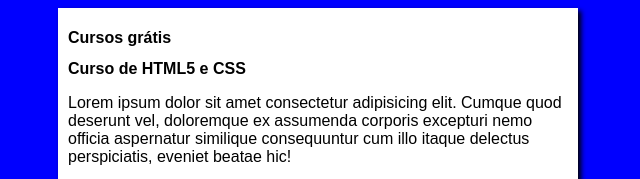
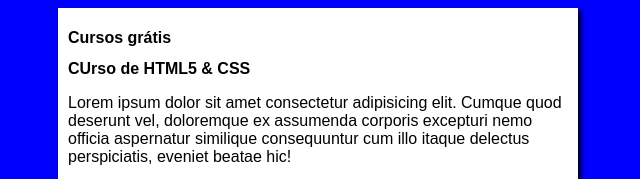
Before and after one commit to XxLSFxX/projeto-site, a plain HTML site: page index.html in a window 1280 px wide. Shown: the top 179 px of the page, 322-962 px from the left. Drawn offline with Linux system fonts and the light colour scheme.

Commit message:
Troca no h2

```diff
--- a/index.html
+++ b/index.html
@@ -12,7 +12,7 @@
             <h1>Cursos grátis</h1>
         </header>
         <article>
-            <h2>Curso de HTML5 e CSS</h2>
+            <h2>CUrso de HTML5 & CSS</h2>
             <p>Lorem ipsum dolor sit amet consectetur adipisicing elit. Cumque quod deserunt vel, doloremque ex assumenda corporis excepturi nemo officia aspernatur similique consequuntur cum illo itaque delectus perspiciatis, eveniet beatae hic!</p>
         </article>
         <article>
```
